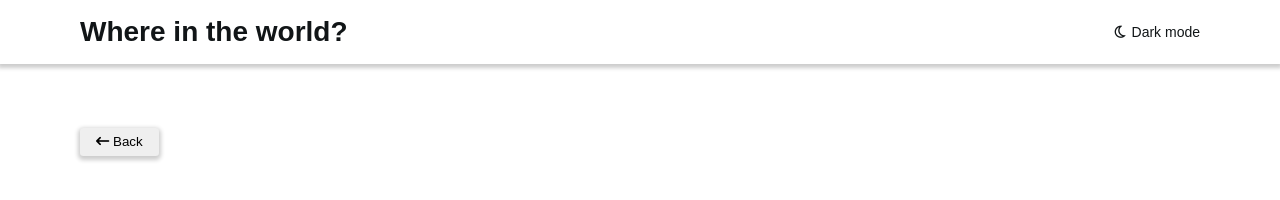
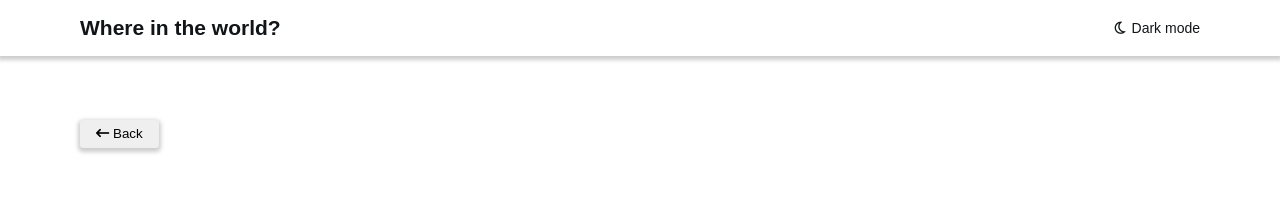
Before and after one commit to Terciel-22/rest-countries-api-with-color-theme-switcher-master, a plain HTML site: page detail.html in a window 1280 px wide. Drawn offline with Linux system fonts and the light colour scheme; no server answers.

Commit message:
Updating headers

```diff
--- a/detail.html
+++ b/detail.html
@@ -16,7 +16,7 @@
 </head>
 <body>
     <header class="container" id="header">
-        <h1>Where in the world?</h1>
+        <h2>Where in the world?</h2>
         <a id="darkmode">
             <span><i class="fa-regular fa-moon"></i></span>
             Dark mode
```
Also changed, not shown: index.html (+1 -1 lines).
